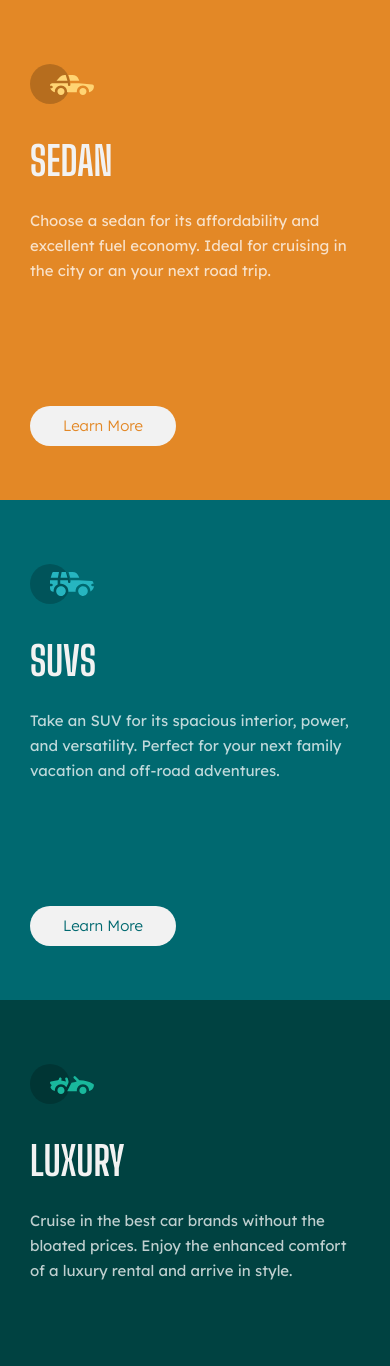
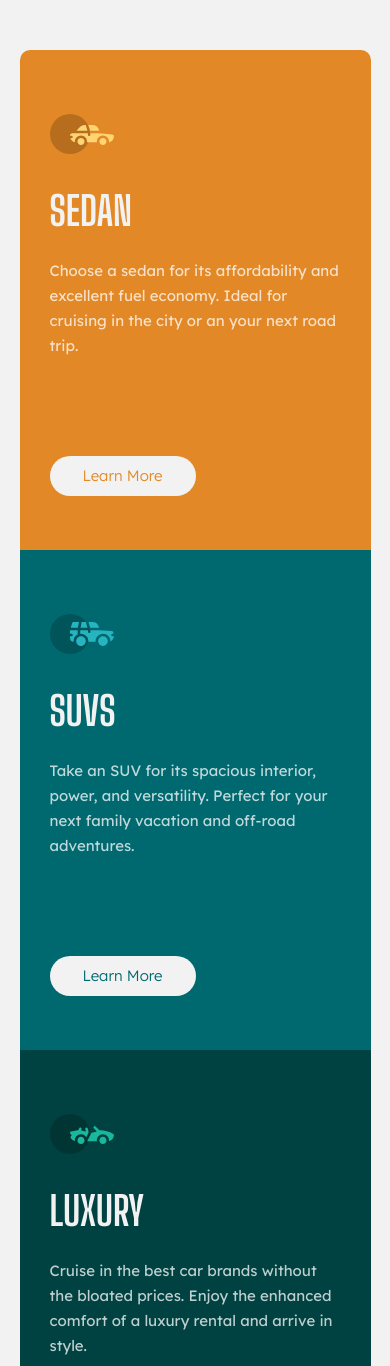
Before and after one commit to dboca93/fm-0004, a plain HTML site: page index.html in a window 390 px wide. Shown: the top 1366 px of the page. Drawn offline with Linux system fonts and the light colour scheme.

Commit message:
push after feedback

```diff
--- a/index.html
+++ b/index.html
@@ -14,33 +14,32 @@
     rel="stylesheet">
   <link rel="stylesheet" href="style.css">
 </head>
-
 <body>
   <main>
     <div class="main-list">
       <div class="flex-container">
         <div class="flex-children">
           <img src="images/icon-sedans.svg" alt="" aria-hidden="true">
-          <h1>Sedan</h1>
+          <h2>Sedan</h2>
           <p>Choose a sedan for its affordability and excellent fuel
             economy. Ideal for cruising in the city or an your next
             road trip.
           </p>
-          <button aria-label="Sedan Car">Learn More</button>
+          <a>Learn More</a>
         </div>
         <div class="flex-children">
           <img src="images/icon-suvs.svg" alt="" aria-hidden="true">
           <h2>SUVs</h2>
           <p>Take an SUV for its spacious interior, power, and versatility. Perfect for your next family vacation and
             off-road adventures.</p>
-          <button aria-label="SUV car">Learn More</button>
+          <a>Learn More</a>
         </div>
         <div class="flex-children">
           <img src="images/icon-luxury.svg" alt="" aria-hidden="true">
-          <h3>Luxury</h3>
+          <h2>Luxury</h2>
           <p>Cruise in the best car brands without the bloated prices. Enjoy the enhanced comfort of a luxury rental and
             arrive in style. </p>
-          <button aria-label="Luxury Car">Learn More</button>
+          <a>Learn More</a>
         </div>
       </div>
     </div>
--- a/style.css
+++ b/style.css
@@ -86,7 +86,6 @@ select {
 }
 /*End of the Reset */
 body {
-  min-height: 100vh;
   background-color: var(--lg);
 }
 
@@ -102,6 +101,8 @@ body {
 }
 
 .flex-container {
+  border-radius: 1rem;
+  overflow: hidden;
   max-width: 90rem;
   min-width: 29rem;
   display: grid;
@@ -125,7 +126,6 @@ body {
   flex-direction: column;
   justify-content: space-around;
   padding: 4rem 5rem;
-  border-radius: 0.8rem;
 }
 
 .flex-children > h1,
@@ -154,7 +154,7 @@ body {
   border-radius: 0.8rem;
 }
 
-.flex-children > button {
+.flex-children > a {
   margin: 5.5rem 0 1rem 0;
   background-color: transparent;
   border: none;
@@ -165,15 +165,16 @@ body {
   font-size: 1.5rem;
   font-family: var(--ff1);
   font-weight: 300;
+  text-align: center;
 }
 
-.flex-children:nth-child(1) > button {
+.flex-children:nth-child(1) > a {
   background-color: var(--lg);
   color: var(--bo);
   border: 1px solid transparent;
 }
 
-.flex-children:nth-child(1) > button:hover {
+.flex-children:nth-child(1) > a:hover {
   background-color: var(--bo);
   color: var(--lg);
   cursor: pointer;
@@ -181,13 +182,13 @@ body {
   border-radius: 2rem;
 }
 
-.flex-children:nth-child(2) > button {
+.flex-children:nth-child(2) > a {
   background-color: var(--lg);
   color: var(--dc);
   border: 1px solid transparent;
 }
 
-.flex-children:nth-child(2) > button:hover {
+.flex-children:nth-child(2) > a:hover {
   background-color: var(--dc);
   color: var(--lg);
   cursor: pointer;
@@ -195,13 +196,13 @@ body {
   border-radius: 2rem;
 }
 
-.flex-children:nth-child(3) > button {
+.flex-children:nth-child(3) > a {
   background-color: var(--lg);
   color: var(--vdc);
   border: 1px solid transparent;
 }
 
-.flex-children:nth-child(3) > button:hover {
+.flex-children:nth-child(3) > a:hover {
   background-color: var(--vdc);
   color: var(--lg);
   cursor: pointer;
@@ -228,15 +229,18 @@ body {
 }
 
 @media only screen and (max-width: 48em) {
+
   .flex-container {
     display: grid;
     grid-template-columns: 1fr;
     grid-template-rows: repeat(3, 50rem);
+    width: 90%;
+    margin-top: 5rem;
+    margin-bottom: 5rem;
   }
 
   .flex-container > .flex-children {
     padding: 4rem 3rem;
-    border-radius: 0 0 0 0;
   }
 }
 
```
Also changed, not shown: 1 other file.
